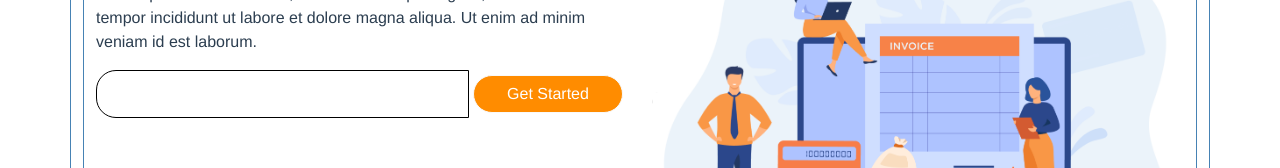
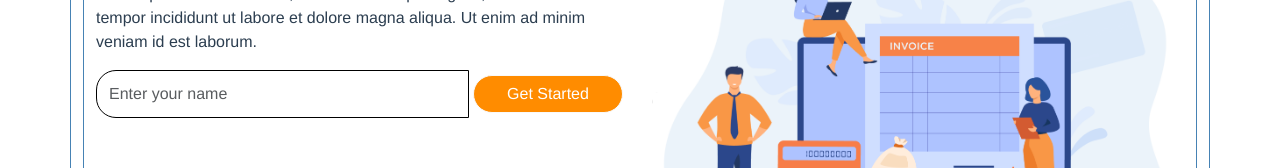
Before and after one commit to avinashrvan/chaos_pack, a Vue app: page /#/ in a window 1280 px wide. Shown: the part 269-437 px from the top of the page. Built offline with nearby package versions, Linux system fonts and the light colour scheme.

Commit message:
Added a placeholder

```diff
--- a/src/components/InputEmail.vue
+++ b/src/components/InputEmail.vue
@@ -2,7 +2,7 @@
     <div>
         <b-input-group class="mt-3">
 
-            <b-form-input class="in"></b-form-input>
+            <b-form-input placeholder="Enter your name" class="in"></b-form-input>
 
             <b-input-group-append>
                 <b-button class="submit" pill variant="light">Get Started</b-button>
```
